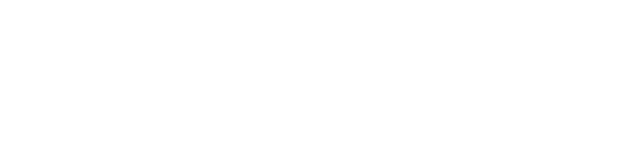
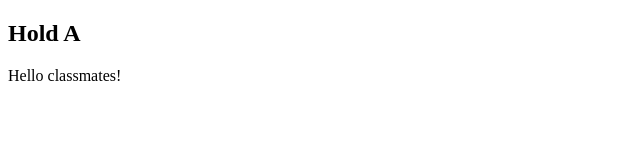
Before and after one commit to Wanstrup/github-collaboration, a plain HTML site: page index.html in a window 1280 px wide. Shown: the whole page, without its empty margins (0-640 px from the left). Drawn offline with Linux system fonts and the light colour scheme.

Commit message:
Update index.html

```diff
--- a/index.html
+++ b/index.html
@@ -6,6 +6,7 @@
     <title>Document</title>
 </head>
 <body>
-
+    <h2>Hold A</h2>
+ <p>Hello classmates!</p>
 </body>
 </html>
```
